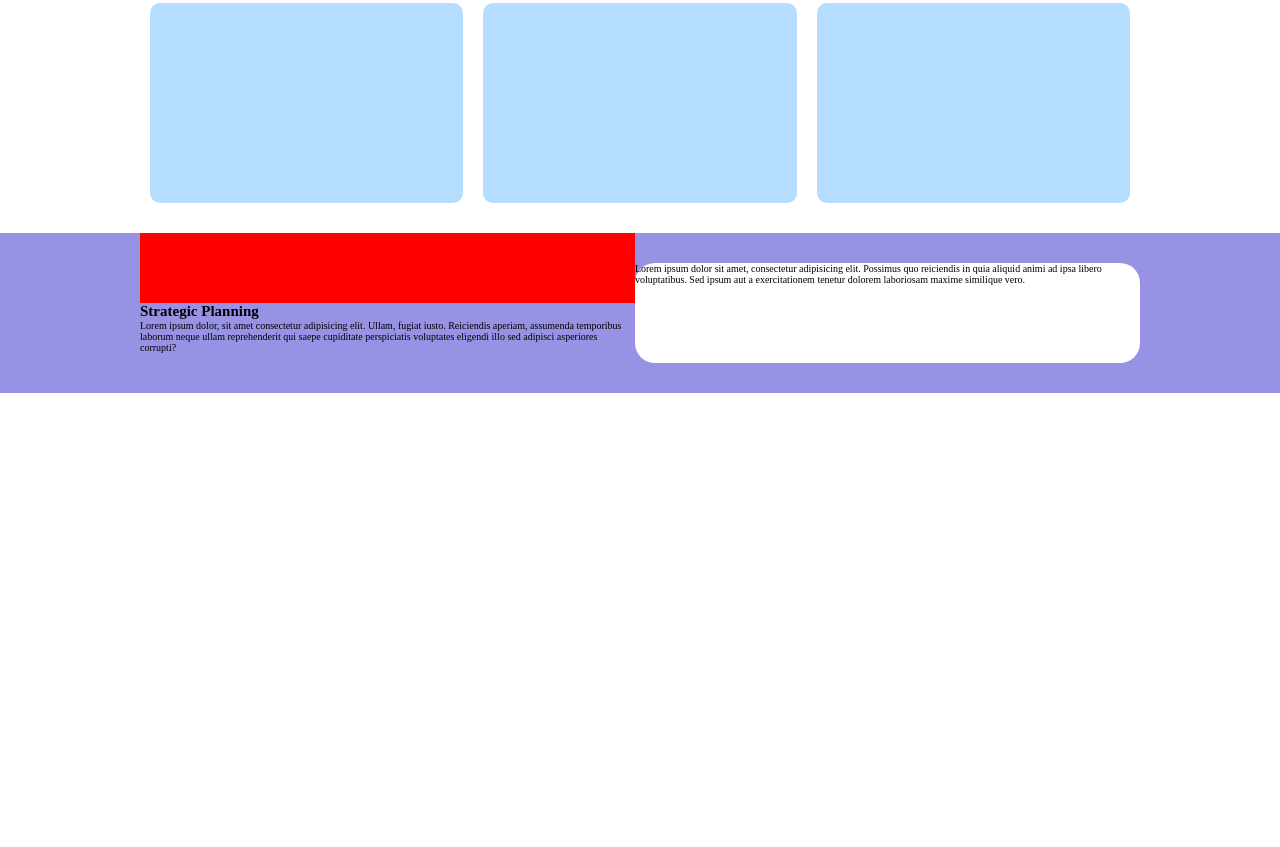
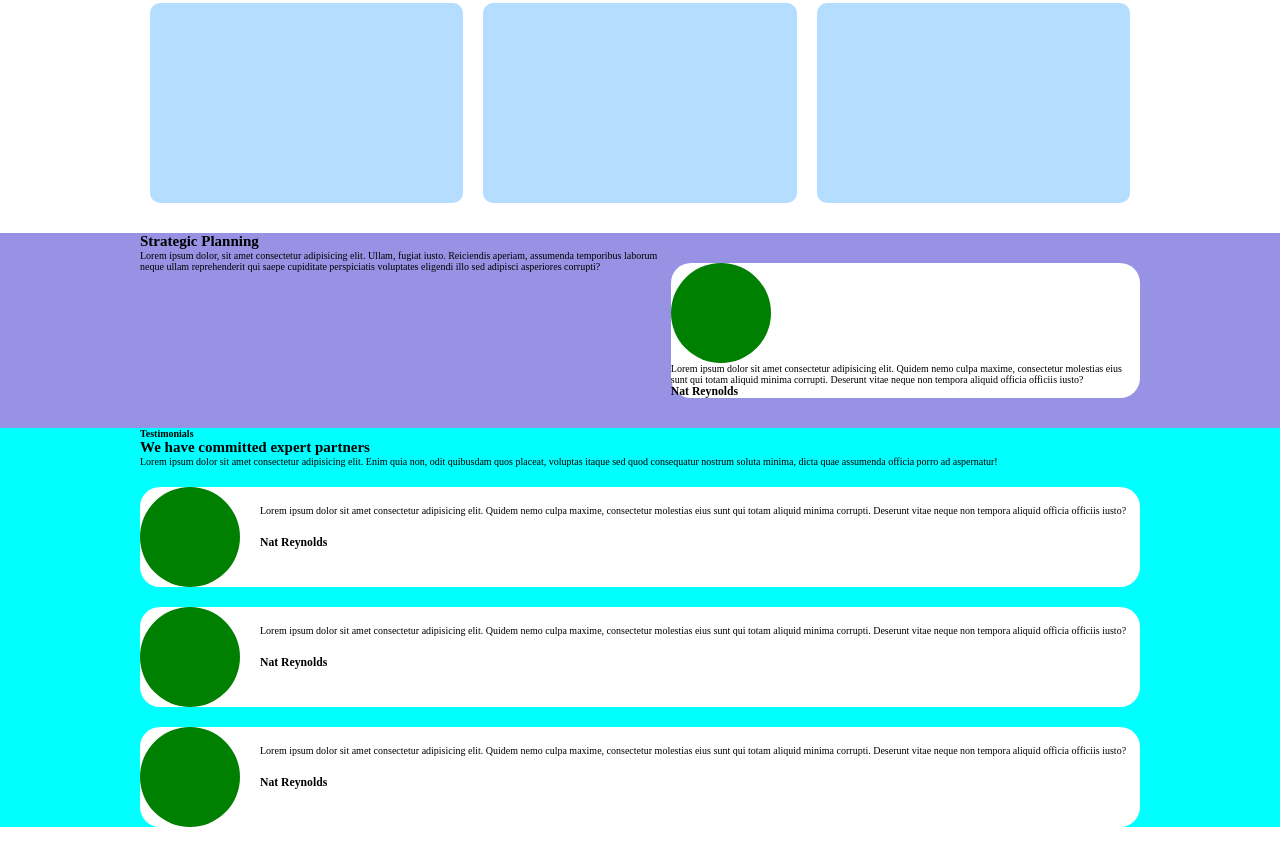
Before and after one commit to V1tale/htmlcss-responsive-layout, a plain HTML site: page index.html in a window 1280 px wide. Shown: the part 317-1164 px from the top of the page. Before the commit the page ends 800 px from the top, so only its background shows below. Drawn offline with Linux system fonts and the light colour scheme.

Commit message:
completata struttura partners

```diff
--- a/css/style.css
+++ b/css/style.css
@@ -77,13 +77,33 @@ main {
     background-color: red;
     margin: auto;
 }
-#planning .container div:last-child {
-    width: 100%;
-    height: 100px;
+.bigcard {
+
     background-color: white;
     border-radius: 20px;
+    margin:2rem 0;
+
+}
+#planning .bigcard {
     margin: 3rem 0;
 
+}
+/* PARTNERS */
+.partner-cards .picture {
+    width: 100px;
+    height:100px;
+    background-color: green;
+    border-radius: 50%;
+}
+#planning .picture {
+    width: 100px;
+    height:100px;
+    background-color: green;
+    border-radius: 50%;
+}
+/* DEBUG */
+#partners {
+    background-color: aqua;
 }
 
 
@@ -106,6 +126,16 @@ main {
     .container {
         width:80%
     }
+    .partner-cards .bigcard {
+        display: flex;
+        align-items: center;
+    }
+    .partner-cards .text {
+        padding-left: 2rem;
+    }
+    .partner-cards .text h3{
+        padding: 2rem 0;
+    }
 }
 /* DESKTOP */
 @media screen and (min-width:992px) {
--- a/index.html
+++ b/index.html
@@ -46,17 +46,55 @@
         <section id="planning">
             <div class="container">
                 <div>
-                    <div class="planning-picture">
-                    </div>
+                    <div: class="planning-picture">
+                    </div:>
                     <h2>Strategic Planning</h2>
                     <p>Lorem ipsum dolor, sit amet consectetur adipisicing elit. Ullam, fugiat iusto. Reiciendis aperiam, assumenda temporibus laborum neque ullam reprehenderit qui saepe cupiditate perspiciatis voluptates eligendi illo sed adipisci asperiores corrupti?</p>
                 </div>
-                <div>
-                    Lorem ipsum dolor sit amet, consectetur adipisicing elit. Possimus quo reiciendis in quia aliquid animi ad ipsa libero voluptatibus. Sed ipsum aut a exercitationem tenetur dolorem laboriosam maxime similique vero.
+                <div class="bigcard">
+                    <div class="picture">
+                    </div>
+                    <p>Lorem ipsum dolor sit amet consectetur adipisicing elit. Quidem nemo culpa maxime, consectetur molestias eius sunt qui totam aliquid minima corrupti. Deserunt vitae neque non tempora aliquid officia officiis iusto?</p>
+                    <h3>Nat Reynolds</h3>
+                </div>
+            </div>
+        </section>
+        <section id="partners">
+            <div class="container">
+                <div class="partners-title">
+                    <h4>Testimonials</h4>
+                    <h2>We have committed expert partners</h2>
+                    <p>Lorem ipsum dolor sit amet consectetur adipisicing elit. Enim quia non, odit quibusdam quos placeat, voluptas itaque sed quod consequatur nostrum soluta minima, dicta quae assumenda officia porro ad aspernatur!</p>
+                </div>
+                <div class="partner-cards">
+                    <div class="bigcard">
+                        <div class="picture">
+                        </div>
+                        <div class="text">
+                            <p>Lorem ipsum dolor sit amet consectetur adipisicing elit. Quidem nemo culpa maxime, consectetur molestias eius sunt qui totam aliquid minima corrupti. Deserunt vitae neque non tempora aliquid officia officiis iusto?</p>
+                            <h3>Nat Reynolds</h3>
+                        </div>
+                    </div>
+                    <div class="bigcard">
+                        <div class="picture">
+                        </div>
+                        <div class="text">
+                            <p>Lorem ipsum dolor sit amet consectetur adipisicing elit. Quidem nemo culpa maxime, consectetur molestias eius sunt qui totam aliquid minima corrupti. Deserunt vitae neque non tempora aliquid officia officiis iusto?</p>
+                            <h3>Nat Reynolds</h3>
+                        </div>
+                    </div>
+                    <div class="bigcard">
+                        <div class="picture">
+                        </div>
+                        <div class="text">
+                            <p>Lorem ipsum dolor sit amet consectetur adipisicing elit. Quidem nemo culpa maxime, consectetur molestias eius sunt qui totam aliquid minima corrupti. Deserunt vitae neque non tempora aliquid officia officiis iusto?</p>
+                            <h3>Nat Reynolds</h3>
+                        </div>
+                    </div>
+                </div>
+            </div>
 
-            </div>
-        </div>
-            </section>
+        </section>
 
     </main>
     <!-- /Main -->
```
